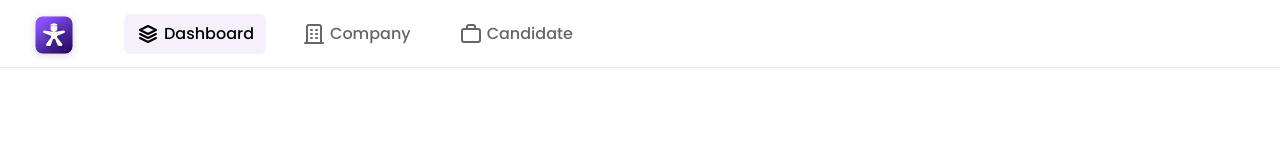
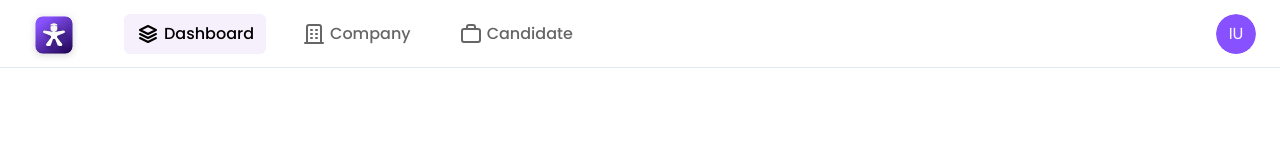
Before and after one commit to iuashrafi/jobs-portal-assignment, a Next.js app: page / in a window 1280 px wide. Shown: the top 160 px of the page. Built offline with nearby package versions, Linux system fonts and the light colour scheme.

Commit message:
toast and avatar

```diff
--- a/app/layout.tsx
+++ b/app/layout.tsx
@@ -2,6 +2,7 @@
 import { Poppins } from "next/font/google";
 import "./globals.css";
 import Navbar from "@/components/Navbar";
+import { Toaster } from "react-hot-toast";
 
 const poppins = Poppins({
   weight: ["400", "500", "600", "700", "800", "900"],
@@ -28,6 +29,7 @@
         <div className="container mx-auto p-2 md:p-4 lg:p-6 mt-4 sm:mt-6 md:mt-8">
           {children}
         </div>
+        <Toaster />
       </body>
     </html>
   );
--- a/components/Navbar.tsx
+++ b/components/Navbar.tsx
@@ -3,6 +3,7 @@
 import { NavLinkData } from "@/lib/utils";
 import { Fragment } from "react";
 import NavLinkButton from "./NavLinkButton";
+import { Avatar, AvatarFallback, AvatarImage } from "@/components/ui/avatar";
 
 const Navbar = () => {
   return (
@@ -10,9 +11,13 @@
       <div className="bg-green-00 flex">
         <Image src={"/logo.svg"} height={60} width={60} alt="Logo" />
       </div>
-      <ul className="flex space-x-6">
+      <ul className="flex flex-1 space-x-6">
         <NavLinkItems />
       </ul>
+      <Avatar className="">
+        <AvatarImage src="/" />
+        <AvatarFallback className="app-btn-primary text-white">IU</AvatarFallback>
+      </Avatar>
     </nav>
   );
 };
--- /dev/null
+++ b/components/ui/avatar.tsx
@@ -0,0 +1,50 @@
+"use client"
+
+import * as React from "react"
+import * as AvatarPrimitive from "@radix-ui/react-avatar"
+
+import { cn } from "@/lib/utils"
+
+const Avatar = React.forwardRef<
+  React.ElementRef<typeof AvatarPrimitive.Root>,
+  React.ComponentPropsWithoutRef<typeof AvatarPrimitive.Root>
+>(({ className, ...props }, ref) => (
+  <AvatarPrimitive.Root
+    ref={ref}
+    className={cn(
+      "relative flex h-10 w-10 shrink-0 overflow-hidden rounded-full",
+      className
+    )}
+    {...props}
+  />
+))
+Avatar.displayName = AvatarPrimitive.Root.displayName
+
+const AvatarImage = React.forwardRef<
+  React.ElementRef<typeof AvatarPrimitive.Image>,
+  React.ComponentPropsWithoutRef<typeof AvatarPrimitive.Image>
+>(({ className, ...props }, ref) => (
+  <AvatarPrimitive.Image
+    ref={ref}
+    className={cn("aspect-square h-full w-full", className)}
+    {...props}
+  />
+))
+AvatarImage.displayName = AvatarPrimitive.Image.displayName
+
+const AvatarFallback = React.forwardRef<
+  React.ElementRef<typeof AvatarPrimitive.Fallback>,
+  React.ComponentPropsWithoutRef<typeof AvatarPrimitive.Fallback>
+>(({ className, ...props }, ref) => (
+  <AvatarPrimitive.Fallback
+    ref={ref}
+    className={cn(
+      "flex h-full w-full items-center justify-center rounded-full bg-muted",
+      className
+    )}
+    {...props}
+  />
+))
+AvatarFallback.displayName = AvatarPrimitive.Fallback.displayName
+
+export { Avatar, AvatarImage, AvatarFallback }
--- a/package.json
+++ b/package.json
@@ -12,6 +12,7 @@
     "@hookform/resolvers": "^4.0.0",
     "@prisma/client": "^6.3.1",
     "@radix-ui/react-alert-dialog": "^1.1.6",
+    "@radix-ui/react-avatar": "^1.1.3",
     "@radix-ui/react-dialog": "^1.1.6",
     "@radix-ui/react-dropdown-menu": "^2.1.6",
     "@radix-ui/react-label": "^2.1.2",
@@ -27,6 +28,7 @@
     "react": "^19.0.0",
     "react-dom": "^19.0.0",
     "react-hook-form": "^7.54.2",
+    "react-hot-toast": "^2.5.1",
     "tailwind-merge": "^3.0.1",
     "tailwindcss-animate": "^1.0.7",
     "zod": "^3.24.1"
```
Also changed, not shown: 1 other file (tests, documents, lock files or other folders).
